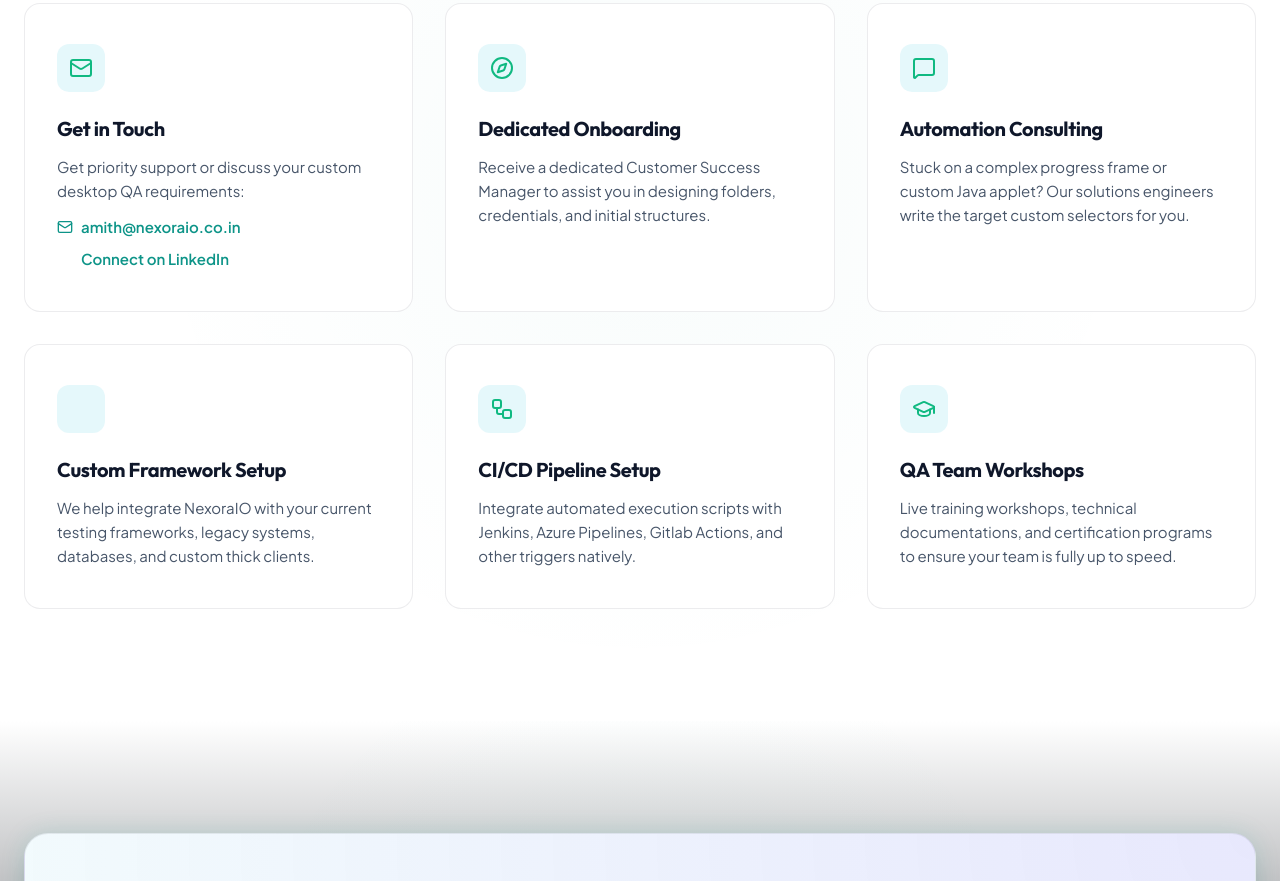
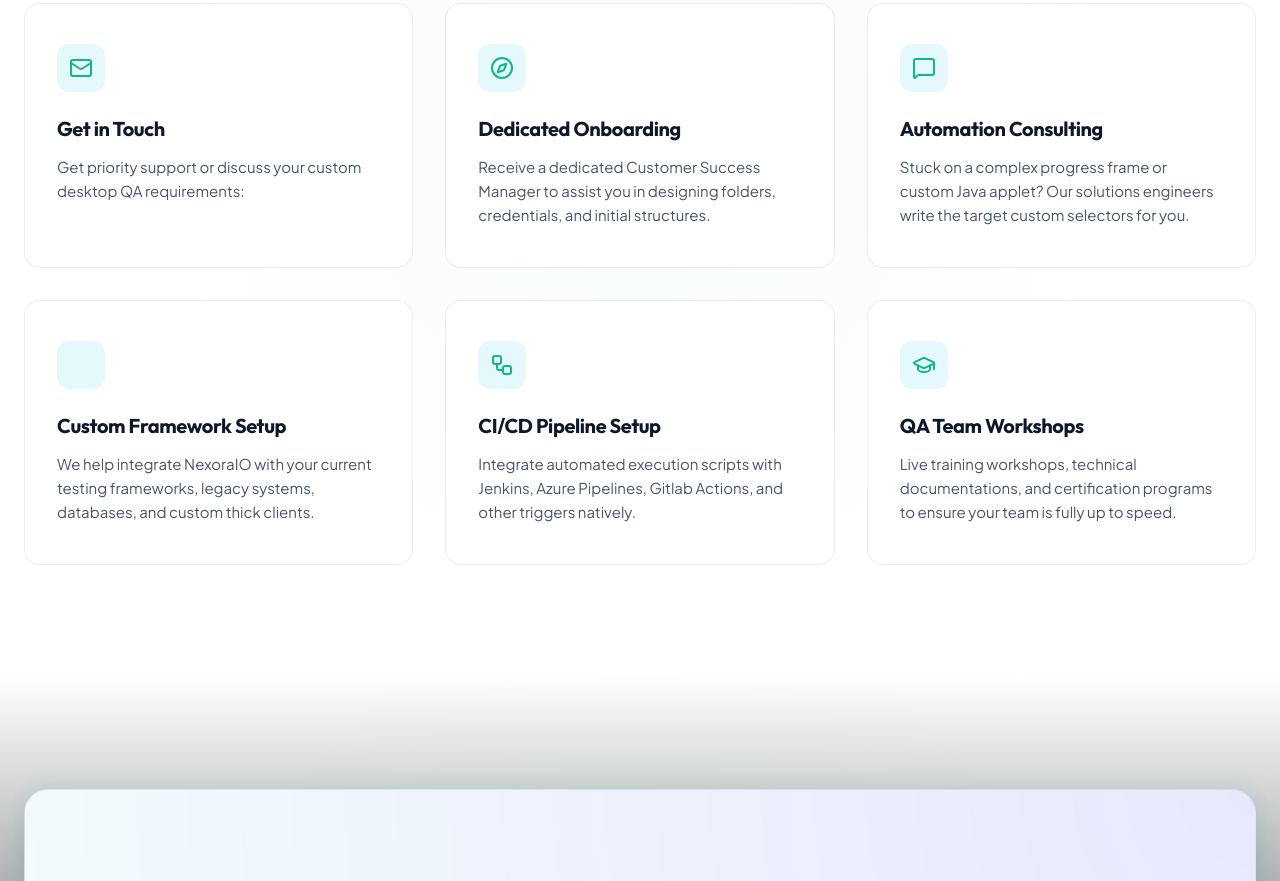
Before and after one commit to niranjangs4/desktop-automation-website, a website: page index.html in a window 1280 px wide. Shown: the part 8039-8920 px from the top of the page. Drawn offline with nearby package versions, Linux system fonts and the light colour scheme.

Commit message:
Remove email and LinkedIn contact info

```diff
--- a/index.html
+++ b/index.html
@@ -699,14 +699,7 @@
                     </div>
                     <h3>Get in Touch</h3>
                     <p style="margin-bottom: 0.75rem;">Get priority support or discuss your custom desktop QA requirements:</p>
-                    <p style="margin-bottom: 0.5rem; display: flex; align-items: center; gap: 0.5rem;">
-                        <i data-lucide="mail" style="width: 16px; height: 16px; color: var(--primary);"></i>
-                        <a href="mailto:amith@nexoraio.co.in" style="color: var(--primary); font-weight: 600; text-decoration: none;">amith@nexoraio.co.in</a>
-                    </p>
-                    <p style="display: flex; align-items: center; gap: 0.5rem; margin-top: 0.5rem;">
-                        <i data-lucide="linkedin" style="width: 16px; height: 16px; color: var(--primary);"></i>
-                        <a href="https://www.linkedin.com/in/amitkumar-dubey-a4569117/" target="_blank" rel="noopener noreferrer" style="color: var(--primary); font-weight: 600; text-decoration: none;">Connect on LinkedIn</a>
-                    </p>
+
                 </div>
 
                 <div class="support-card reveal">
@@ -792,10 +785,7 @@
                     <p class="footer-desc">
                         Advanced AI-powered desktop automation platform supporting legacy Windows, Java desktop apps, Citrix/RDP, Progress OpenEdge, and custom enterprise tools.
                     </p>
-                    <p style="margin-top: 1rem; font-size: 0.875rem;">
-                        <i data-lucide="mail" style="width: 14px; height: 14px; vertical-align: middle; margin-right: 0.5rem; color: var(--primary);"></i>
-                        <a href="mailto:amith@nexoraio.co.in" class="footer-link" style="display: inline; padding: 0;">amith@nexoraio.co.in</a>
-                    </p>
+
                 </div>
 
                 <div class="footer-col">
```
